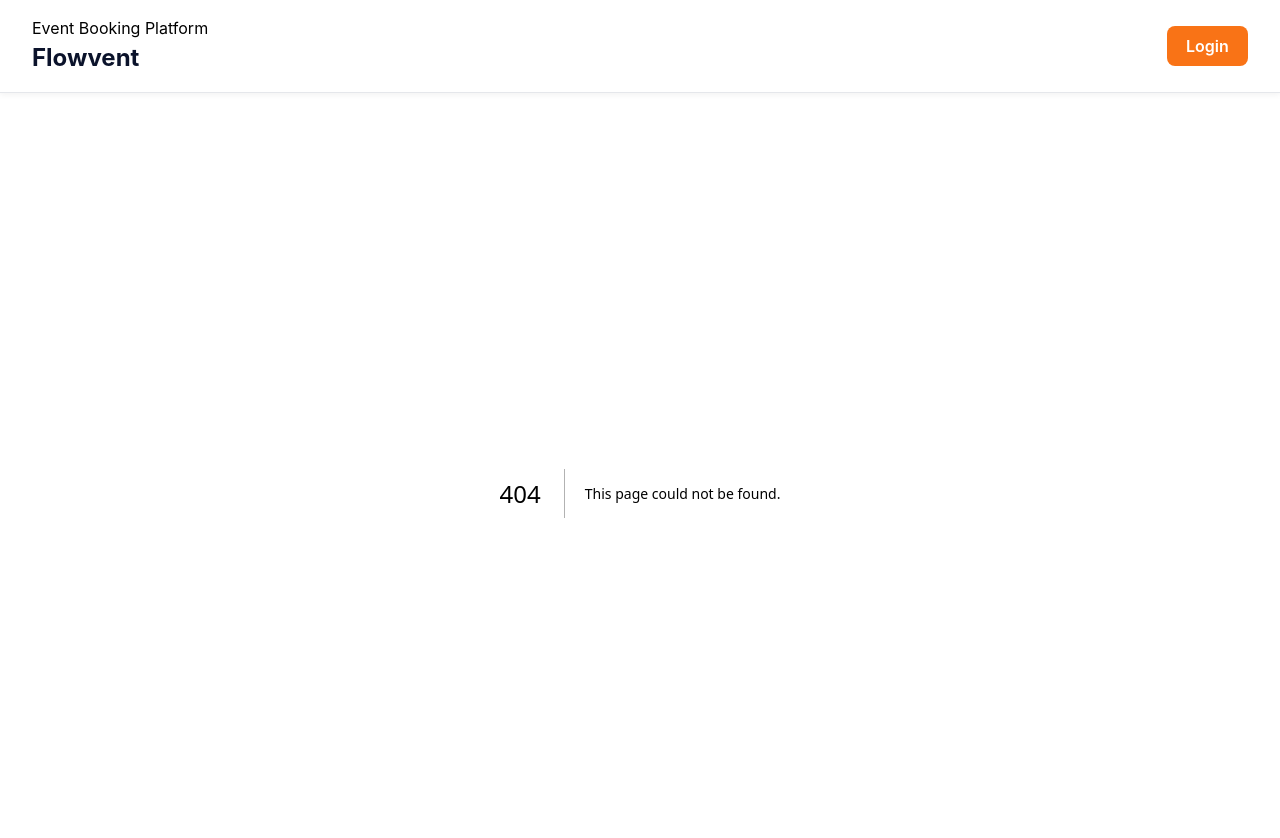
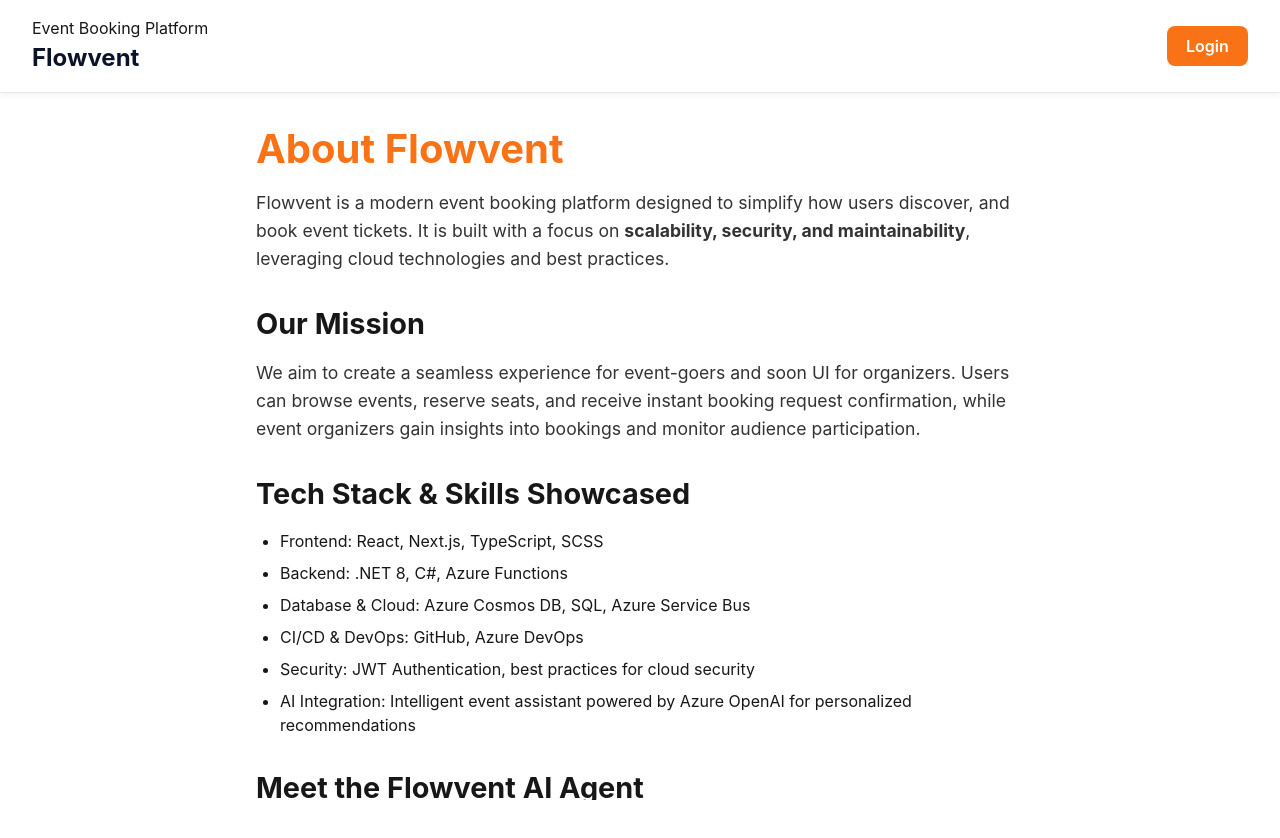
Before and after one commit to MariaVassilikopoulou/Event-Booking-Frontend-Public, a Next.js app: page /about in a window 1280 px wide. Before the commit this address had no page. Shown: the top 838 px of the page. After the commit the page ends 800 px from the top, so only its background shows below. Built offline with nearby package versions, Linux system fonts and the light colour scheme.

Commit message:
added footer and about section

```diff
--- /dev/null
+++ b/src/app/about/page.tsx
@@ -0,0 +1,58 @@
+"use client";
+
+import Link from "next/link";
+import styles from "../../styles/AboutPage.module.scss"
+
+export default function AboutPage() {
+  return (
+    <div className={styles.aboutPage}>
+  <h1>About Flowvent</h1>
+
+  <p>
+    Flowvent is a modern event booking platform designed to simplify how users discover,
+    and book event tickets. It is built with a focus on <strong>scalability, security,
+    and maintainability</strong>, leveraging cloud technologies and best practices.
+  </p>
+
+  <h2>Our Mission</h2>
+  <p>
+    We aim to create a seamless experience for event-goers and soon UI for organizers.
+    Users can browse events, reserve seats, and receive instant booking request confirmation,
+    while event organizers gain insights into bookings and monitor audience participation.</p>
+
+  <h2>Tech Stack & Skills Showcased</h2>
+  <ul>
+    <li>Frontend: React, Next.js, TypeScript, SCSS</li>
+    <li>Backend: .NET 8, C#, Azure Functions</li>
+    <li>Database & Cloud: Azure Cosmos DB, SQL, Azure Service Bus</li>
+    <li>CI/CD & DevOps: GitHub, Azure DevOps</li>
+    <li>Security: JWT Authentication, best practices for cloud security</li>
+    <li>AI Integration: Intelligent event assistant powered by Azure OpenAI for personalized recommendations</li>
+  </ul>
+
+  <h2>Meet the Flowvent AI Agent</h2>
+  <p>
+    Flowvent features an AI-powered event assistant that helps you find the perfect events
+    based on your preferences. Ask it about locations, dates, ticket prices, or even
+    family-friendly activities, and it will provide helpful guidance while our platform
+    displays the event cards for easy booking.
+  </p>
+  <p>
+    For example, you can ask: <em>&quot;What events are happening in Gothenburg next month?&quot;</em>
+    or <em>&quot;Show me the most affordable workshops.&quot;</em> The AI agent will guide you and
+    highlight the best matches instantly.
+  </p>
+
+  <h2>Why Flowvent?</h2>
+  <p>
+  This platform showcases my skills as a <strong>Microsoft Certified Azure Developer (AZ-204)</strong>, demonstrating serverless cloud services, full-stack development, and practical use of Azure solutions.
+  </p>
+
+  <p>
+    Learn more about our <Link href="/events">upcoming events</Link> and start booking today!
+    Chat with our AI agent to find the events that suit you best.
+  </p>
+</div>
+
+  );
+}
--- a/src/app/layout.tsx
+++ b/src/app/layout.tsx
@@ -3,6 +3,8 @@ import Header from '@/components/Header';
 import '../styles/globals.css';
 import { useAuthStore } from '@/stores/useAuthStore';
 import { useEffect } from 'react';
+import Footer from '../components/Footer';
+
 
 export default function RootLayout({ children }: { children: React.ReactNode }) {
   const loadFromStorage = useAuthStore((state) => state.loadFromStorage);
@@ -14,9 +16,10 @@ export default function RootLayout({ children }: { children: React.ReactNode })
 
   return (
     <html lang="en">
-      <body> <Header/>
-      {children}
-
+        <body>
+        <Header />
+        <main>{children}</main>
+        <Footer />
       </body>
     </html>
   );
--- /dev/null
+++ b/src/components/Footer.tsx
@@ -0,0 +1,31 @@
+import Link from "next/link";
+
+export default function Footer() {
+    return (
+      <footer className="footer">
+        <div className="footer-content">
+
+          <div className="brand-section">
+            <div className="brand-name">Flowvent</div>
+            <p>Event Booking Platform</p>
+            <div className="tagline"></div>
+
+            </div>
+          <div className="links-section">
+            <Link href="/events">Events</Link>
+            <Link href="/about">About</Link>
+            <a href="https://www.instagram.com/flowvent_/" aria-label="Instagram">📸</a>
+          </div>
+
+          <div className="social-section">
+           <p>Make every event count.</p>
+          </div>
+
+        </div>
+
+        <div className="copyright">
+          © {new Date().getFullYear()} Flowvent. All rights reserved.
+        </div>
+      </footer>
+    );
+  }
--- /dev/null
+++ b/src/styles/AboutPage.module.scss
@@ -0,0 +1,42 @@
+.aboutPage {
+    max-width: 800px;
+    margin: 2rem auto;
+    padding: 0 1rem;
+     font-family: 'Inter', sans-serif;
+
+    h1 {
+      font-size: 2.5rem;
+      margin-bottom: 1rem;
+      color: #f97316;
+    }
+
+    h2 {
+      font-size: 1.8rem;
+      margin-top: 2rem;
+      margin-bottom: 1rem;
+      color: #171717;
+    }
+
+    p {
+      font-size: 1.1rem;
+      line-height: 1.6;
+      margin-bottom: 1rem;
+      color: #333;
+    }
+
+    ul {
+      list-style-type: disc;
+      margin-left: 1.5rem;
+      li {
+        margin-bottom: 0.5rem;
+      }
+    }
+
+    a {
+      color: #f97316;
+      text-decoration: underline;
+      &:hover {
+        text-decoration: none;
+      }
+    }
+  }
--- a/src/styles/Header.module.scss
+++ b/src/styles/Header.module.scss
@@ -37,11 +37,11 @@
 }
 
 .loginButton:hover, .logout:hover {
-  background-color: #ea580c; // hover accent
-  transform: translateY(-1px); // subtle lift effect
+  background-color: #ea580c;
+  transform: translateY(-1px);
 }
 
 .loginButton:focus, .logout:focus {
-  //outline: 2px solid #f97316;
+
   outline-offset: 2px;
 }
--- a/src/styles/globals.css
+++ b/src/styles/globals.css
@@ -31,6 +31,12 @@ body {
   background-color: var(--background);
   -webkit-font-smoothing: antialiased;
   -moz-osx-font-smoothing: grayscale;
+  height: 100%;
+  display: flex;
+  flex-direction: column;
+}
+main {
+  flex: 1;
 }
 
 * {
@@ -88,3 +94,91 @@ body, button, input, a {
     color-scheme: dark;
   }
 }
+
+
+.footer {
+  background-color: #ffffff;
+  color:#0b132b;
+  padding: 0.5rem;
+  font-family: 'Inter', sans-serif;
+  box-shadow: 0px 0px 2px rgba(0,0,0,0.05);
+ border-top: 1px solid #e5e7eb;
+
+}
+
+.footer .footer-content {
+  display: flex;
+  flex-wrap: wrap;
+  justify-content: space-between;
+  align-items: center;
+  max-width: 1200px;
+  margin: 0 auto;
+  text-align: center;
+  font-family: 'Inter', sans-serif;
+}
+.footer .brand-section,
+.footer .links-section,
+.footer .social-section {
+  flex: 1;
+}
+.footer .brand-section .brand-name {
+  font-size: 1.5rem;
+  font-weight: bold;
+  color: #f97316;
+}
+
+.footer .brand-section .tagline {
+  font-size: 0.9rem;
+  color:#0b132b;
+  margin-top: 0.3rem;
+}
+
+.footer .links-section {
+  display: flex;
+  justify-content: center;
+  gap: 1.5rem;
+}
+
+
+.footer .links-section a {
+  color:#0b132b;
+  text-decoration: none;
+  font-weight: 500;
+  transition: color 0.3s ease;
+}
+
+.footer .links-section  a:hover {
+  color: #f97316;
+}
+
+.footer .social-section a {
+  font-size: 1.5rem;
+  margin-left: 0.5rem;
+  transition: transform 0.3s ease;
+}
+
+.footer .social-section a:hover {
+  transform: scale(1.2);
+}
+
+.footer .copyright {
+  text-align: center;
+
+  font-size: 0.85rem;
+  color: #888888;
+
+
+}
+
+@media (max-width: 768px) {
+  .footer .footer-content {
+    flex-direction: column;
+    align-items: center;
+    text-align: center;
+    gap: 1rem;
+  }
+
+  .footer .links-section {
+    gap: 1rem;
+  }
+}
```
